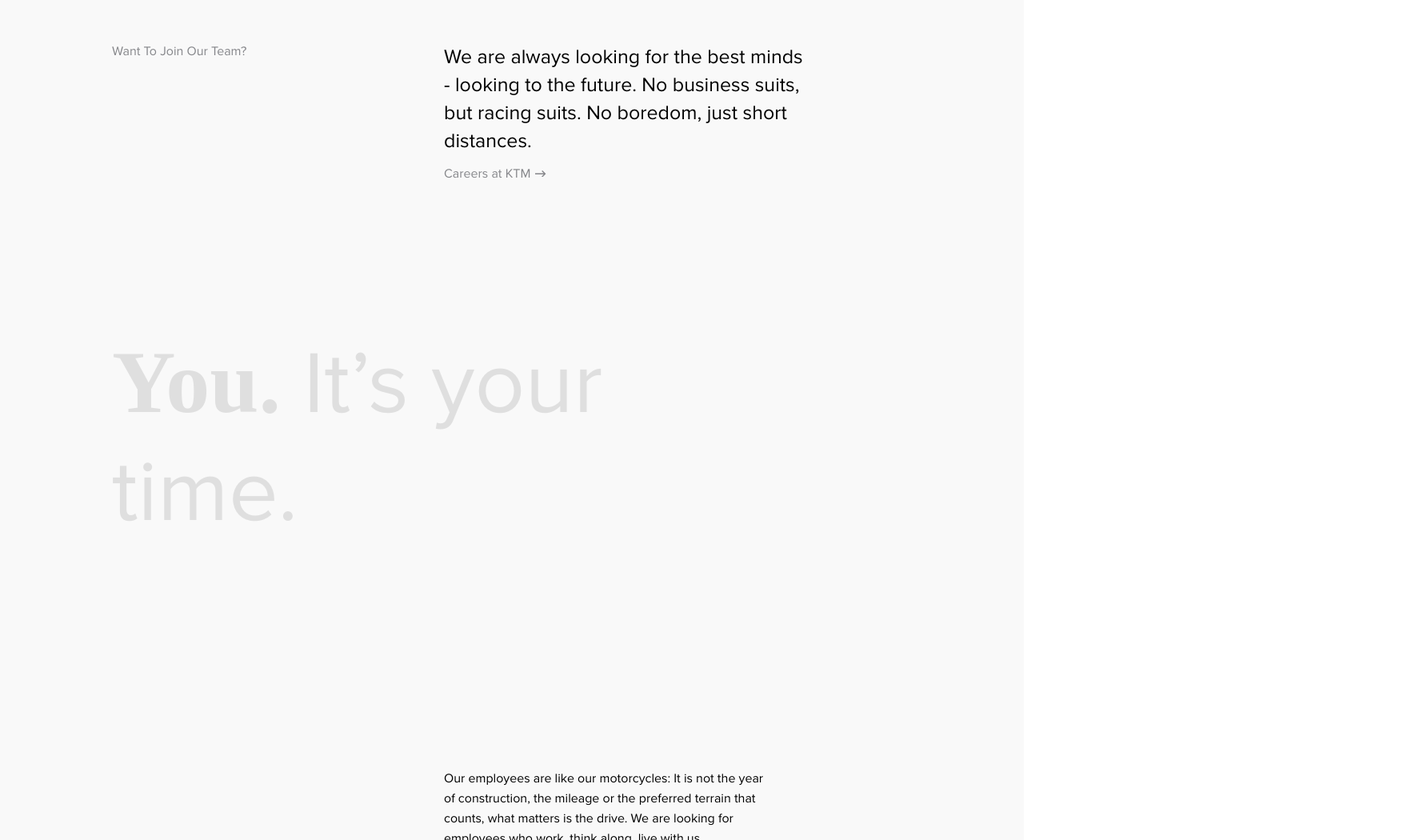
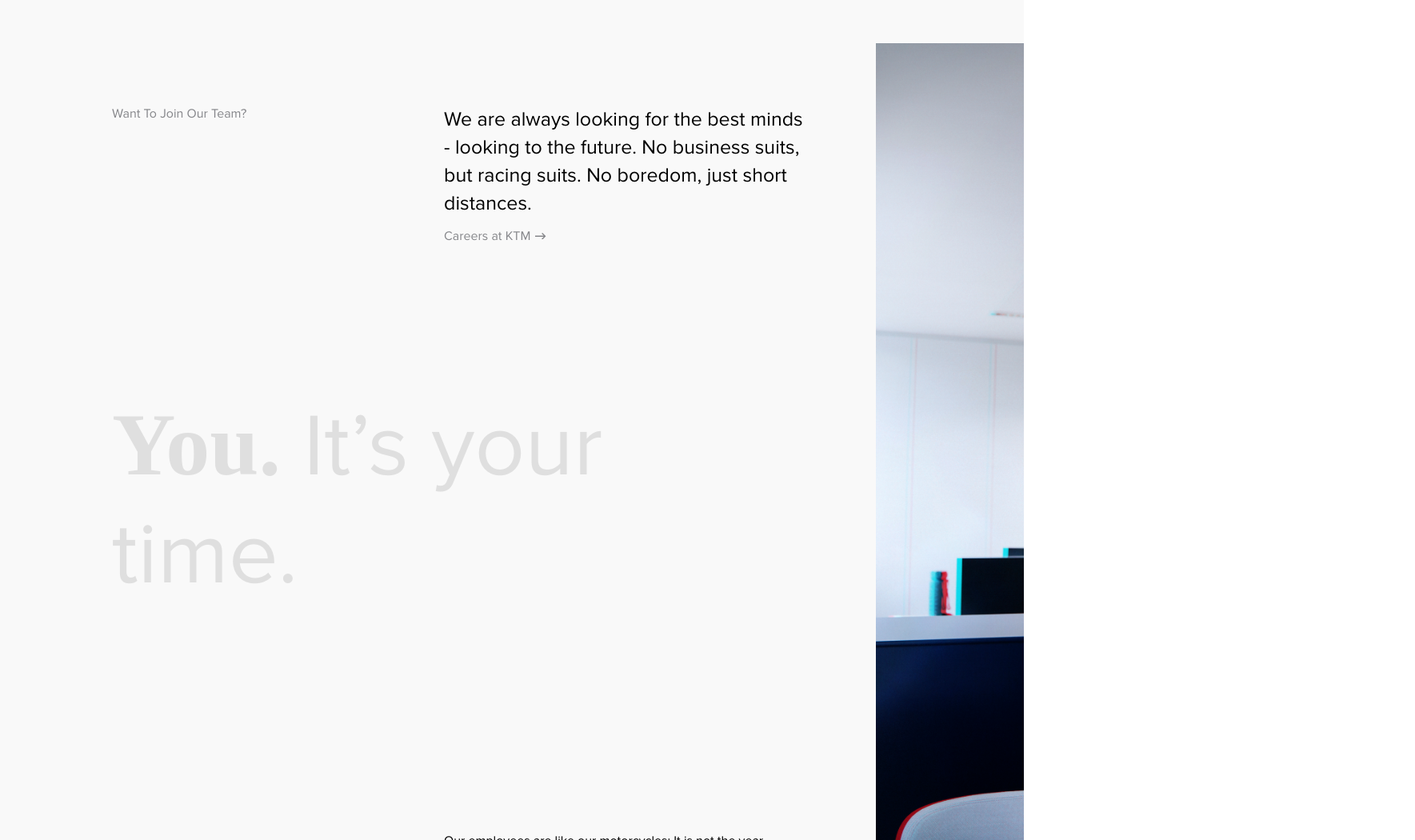
Before and after one commit to TatyanaShevchenko/lx-media-test, a Next.js app: page / in a window 1280 px wide. Shown: the part 1080-2130 px from the top of the page at 80% size, 1769 px wide, since content can reach past the window. Built offline with nearby package versions, Linux system fonts and the light colour scheme; a web font is replaced by a local one.

Commit message:
fix(overflow): add overflow hidden for ~tablet width

```diff
--- a/components/about-us/index.module.scss
+++ b/components/about-us/index.module.scss
@@ -5,6 +5,7 @@
     padding-top: 210px;
     padding-bottom: 165px;
     display: flex;
+    overflow: hidden;
 
     &__title {
         @include regular-text;
--- a/components/career/index.module.scss
+++ b/components/career/index.module.scss
@@ -10,14 +10,15 @@
     padding-bottom: 80px;
     display: flex;
     align-items: center;
+    overflow: hidden;
 
     &__info {
         display: grid;
         grid-template-columns: 1fr 450px;
         grid-template-areas:
-            'title content'
-            'slogan slogan'
-            '. text ';
+            'title content image'
+            'slogan slogan image'
+            '. text image';
 
         @media (max-width: $mobile) {
             grid-template-columns: 1fr;
@@ -36,11 +37,13 @@
         grid-area: title;
         color: $grey;
         min-width: 415px;
+        margin-top: 78px;
         @media (max-width: $mobile) {
             min-width: unset;
             @include medium-text;
             color: $black;
             font-weight: 700;
+            margin-top: 0;
             margin-bottom: 27px;
         }
     }
@@ -48,11 +51,13 @@
     &__content {
         grid-area: content;
         max-width: 460px;
+        margin-top: 78px;
 
         &__text {
             @include content-text;
 
             margin-bottom: 13px;
+            margin-top: 0;
 
             @media (max-width: $mobile) {
                 @include mobile-content;
@@ -98,5 +103,10 @@
 
         grid-area: text;
         max-width: 400px;
+        margin-bottom: 117px;
+
+        @media (max-width: $mobile) {
+            margin-bottom: 0;
+        }
     }
 }
--- a/pages/_app.js
+++ b/pages/_app.js
@@ -7,8 +7,7 @@ import { Slider } from '../components/slider'
 import { Footer } from '../components/footer'
 
 // TODO:
-// 1) fix career component desktop layout
-// 2) arrow-link change color in mobile
+
 // 3) add slider navigation arrow desktop and mobile
 // 4) loop in slider? repeatable bg
 
```
